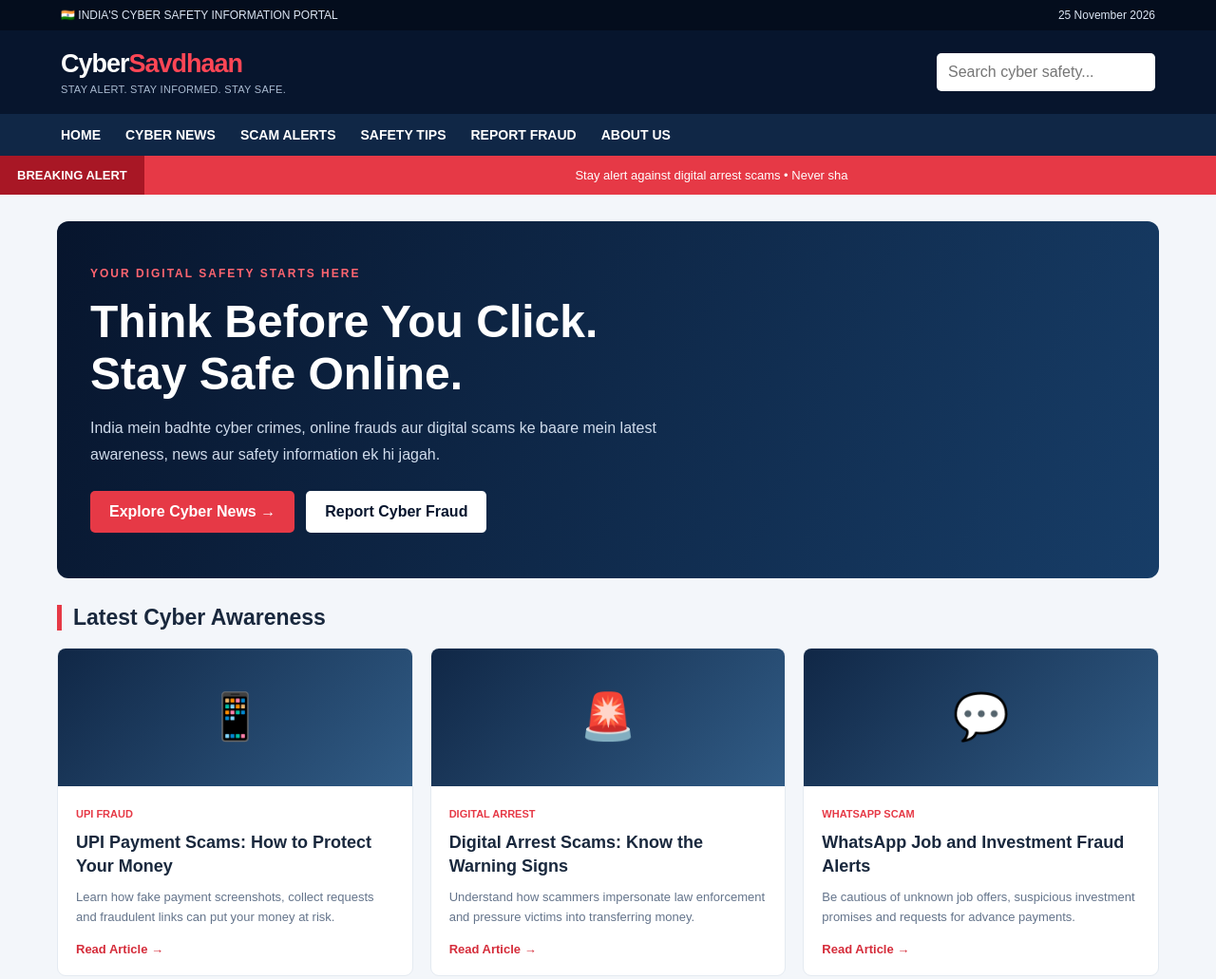
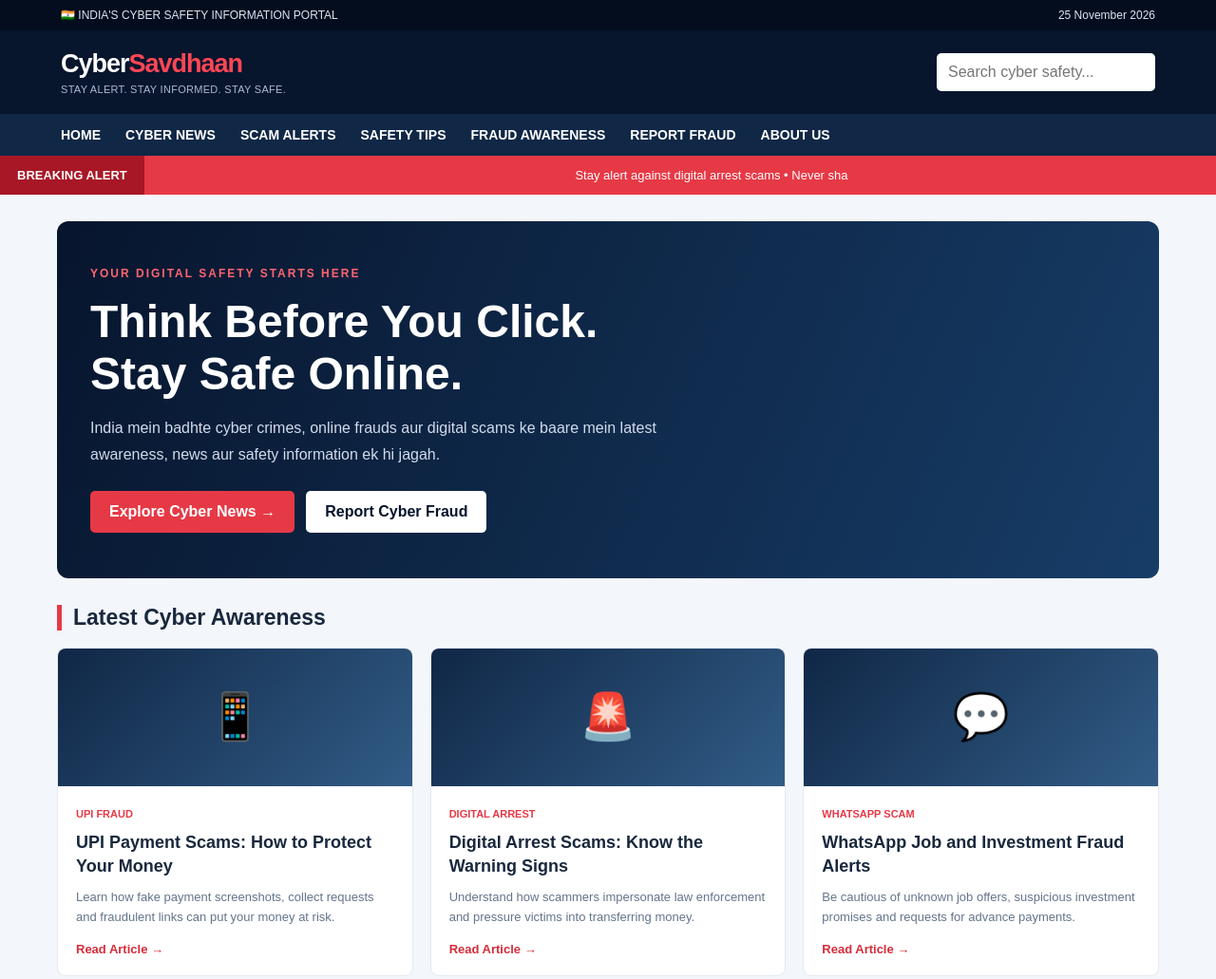
Before and after one commit to sandeep69122/cybersavdhaan, a plain HTML site: page index.html in a window 1280 px wide. Shown: the top 1031 px of the page at 95% size. Drawn offline with Linux system fonts and the light colour scheme.

Commit message:
Add link to Fraud Awareness page in navigation

```diff
--- a/index.html
+++ b/index.html
@@ -475,6 +475,7 @@
     <a href="#news">CYBER NEWS</a>
     <a href="#scams">SCAM ALERTS</a>
     <a href="#tips">SAFETY TIPS</a>
+    <a href="fraud-awareness.html">FRAUD AWARENESS</a>
     <a href="#report">REPORT FRAUD</a>
     <a href="#about">ABOUT US</a>
   </nav>
```
